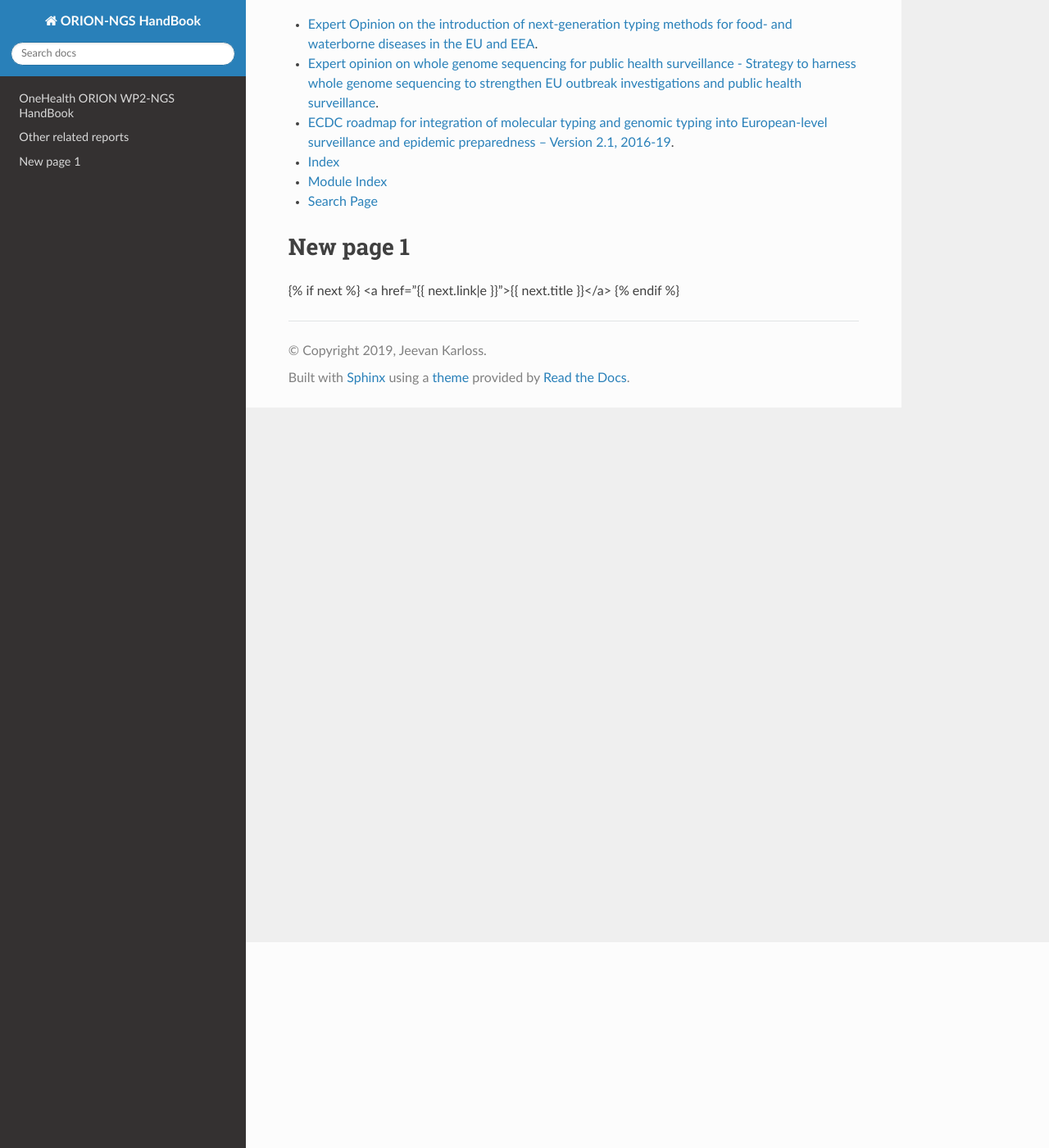
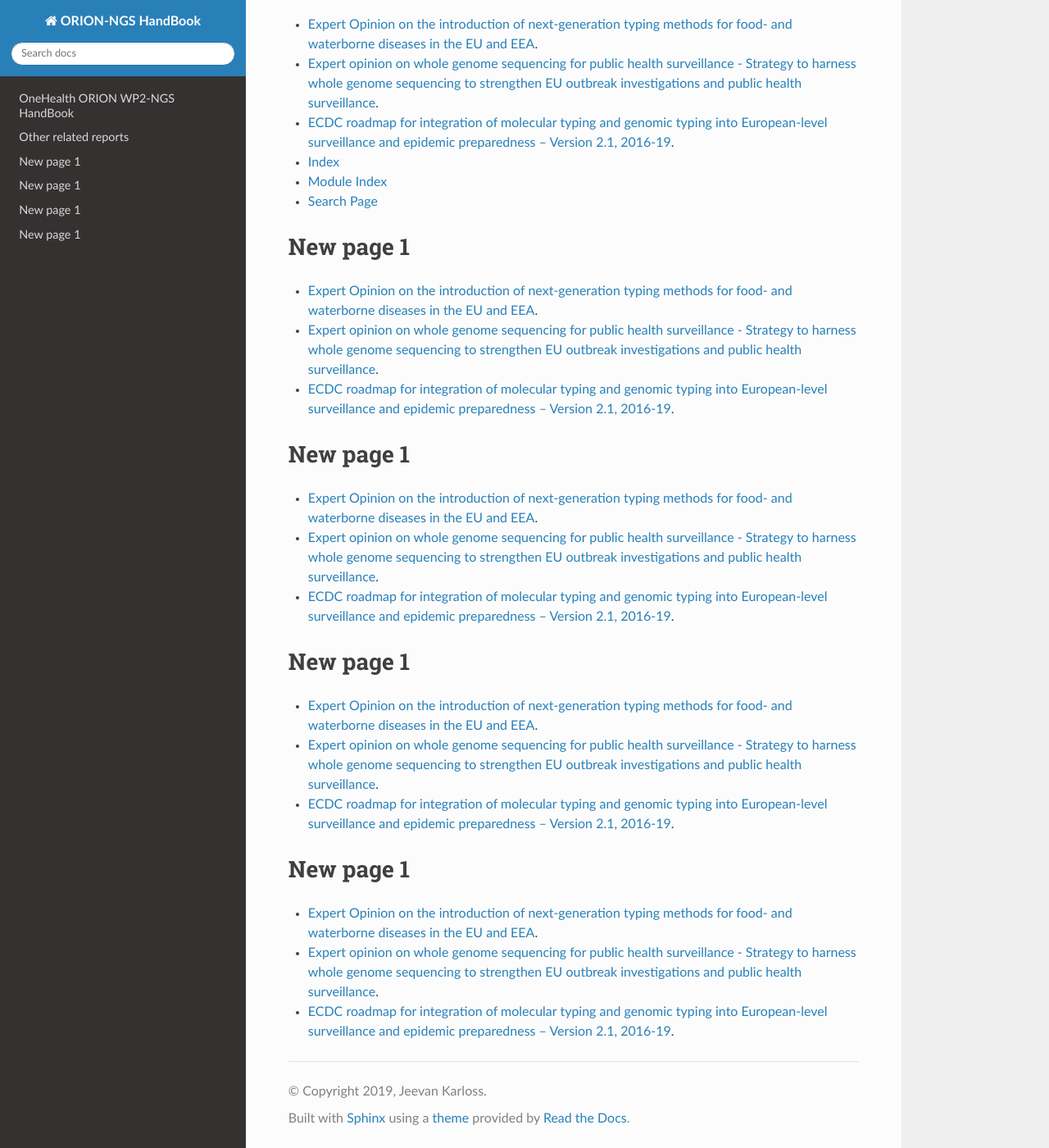
Before and after one commit to NorwegianVeterinaryInstitute/ORION_HandBook, a Sphinx documentation site: the page built from docs/source/index.rst, in a window 1280 px wide and 1400 px high, scrolled down 251 px. Shown: the whole window at 82% size. Built offline with Sphinx 7.4.7 and the Read the Docs theme 2.0.0, drawn with Linux system fonts in a browser that asks for light colours.

Commit message:
Modified

```diff
--- a/docs/source/index.rst
+++ b/docs/source/index.rst
@@ -25,7 +25,24 @@
 
 New page 1
 ==================
+* `Expert Opinion on the introduction of next-generation typing methods for food- and waterborne diseases in the EU and EEA <https://ecdc.europa.eu/sites/portal/files/media/en/publications/Publications/food-and-waterborne-diseases-next-generation-typing-methods.pdf>`_.
+* `Expert opinion on whole genome sequencing for public health surveillance - Strategy to harness whole genome sequencing to strengthen EU outbreak investigations and public health surveillance <https://ecdc.europa.eu/sites/portal/files/media/en/publications/Publications/whole-genome-sequencing-for-public-health-surveillance.pdf>`_.
+* `ECDC roadmap for integration of molecular typing and genomic typing into European-level surveillance and epidemic preparedness – Version 2.1, 2016-19 <https://ecdc.europa.eu/sites/portal/files/media/en/publications/Publications/molecular-typing-EU-surveillance-epidemic-preparedness-2016-19-roadmap.pdf>`_.
 
-{% if next %}
-<a href="{{ next.link|e }}">{{ next.title }}</a>
-{% endif %}
+New page 1
+==================
+
+* `Expert Opinion on the introduction of next-generation typing methods for food- and waterborne diseases in the EU and EEA <https://ecdc.europa.eu/sites/portal/files/media/en/publications/Publications/food-and-waterborne-diseases-next-generation-typing-methods.pdf>`_.
+* `Expert opinion on whole genome sequencing for public health surveillance - Strategy to harness whole genome sequencing to strengthen EU outbreak investigations and public health surveillance <https://ecdc.europa.eu/sites/portal/files/media/en/publications/Publications/whole-genome-sequencing-for-public-health-surveillance.pdf>`_.
+* `ECDC roadmap for integration of molecular typing and genomic typing into European-level surveillance and epidemic preparedness – Version 2.1, 2016-19 <https://ecdc.europa.eu/sites/portal/files/media/en/publications/Publications/molecular-typing-EU-surveillance-epidemic-preparedness-2016-19-roadmap.pdf>`_.
+New page 1
+==================
+* `Expert Opinion on the introduction of next-generation typing methods for food- and waterborne diseases in the EU and EEA <https://ecdc.europa.eu/sites/portal/files/media/en/publications/Publications/food-and-waterborne-diseases-next-generation-typing-methods.pdf>`_.
+* `Expert opinion on whole genome sequencing for public health surveillance - Strategy to harness whole genome sequencing to strengthen EU outbreak investigations and public health surveillance <https://ecdc.europa.eu/sites/portal/files/media/en/publications/Publications/whole-genome-sequencing-for-public-health-surveillance.pdf>`_.
+* `ECDC roadmap for integration of molecular typing and genomic typing into European-level surveillance and epidemic preparedness – Version 2.1, 2016-19 <https://ecdc.europa.eu/sites/portal/files/media/en/publications/Publications/molecular-typing-EU-surveillance-epidemic-preparedness-2016-19-roadmap.pdf>`_.
+
+New page 1
+==================
+* `Expert Opinion on the introduction of next-generation typing methods for food- and waterborne diseases in the EU and EEA <https://ecdc.europa.eu/sites/portal/files/media/en/publications/Publications/food-and-waterborne-diseases-next-generation-typing-methods.pdf>`_.
+* `Expert opinion on whole genome sequencing for public health surveillance - Strategy to harness whole genome sequencing to strengthen EU outbreak investigations and public health surveillance <https://ecdc.europa.eu/sites/portal/files/media/en/publications/Publications/whole-genome-sequencing-for-public-health-surveillance.pdf>`_.
+* `ECDC roadmap for integration of molecular typing and genomic typing into European-level surveillance and epidemic preparedness – Version 2.1, 2016-19 <https://ecdc.europa.eu/sites/portal/files/media/en/publications/Publications/molecular-typing-EU-surveillance-epidemic-preparedness-2016-19-roadmap.pdf>`_.
```
